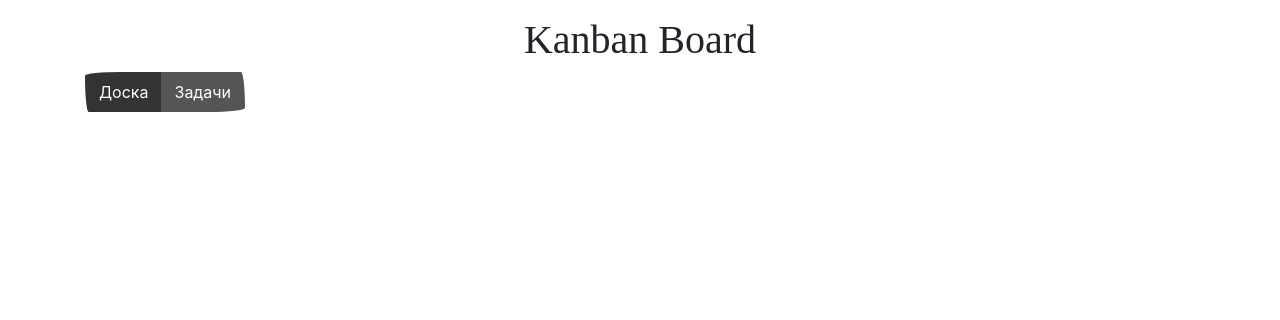
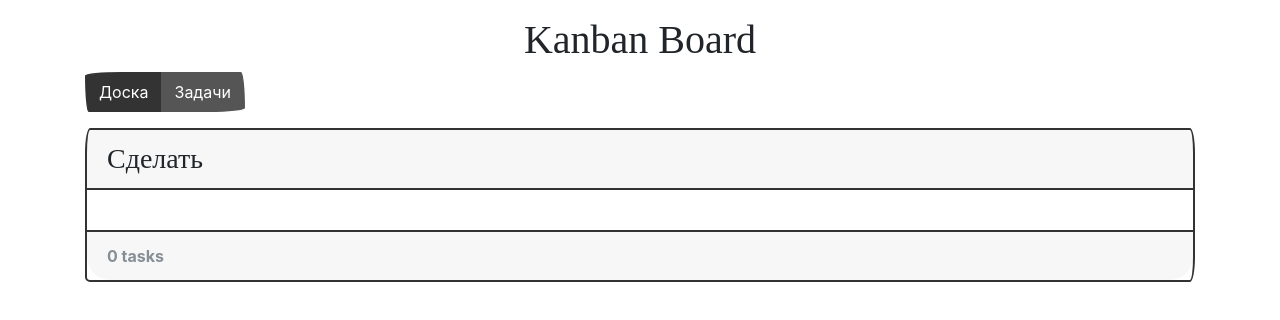
Before and after one commit to Babanskiy1994/KanbanVue, a Vue app: page /#/board in a window 1280 px wide. Shown: the top 320 px of the page. Built offline with nearby package versions, Linux system fonts and the light colour scheme; a web font is replaced by a local one.

Commit message:
tasklane

```diff
--- a/src/components/KanbanBoard.vue
+++ b/src/components/KanbanBoard.vue
@@ -1,9 +1,24 @@
 <template>
-
+	<div class="board">
+		<div class="row">
+			<div class="col-md">
+				<task-lane id="todo" title="Сделать" :items="todoItems"></task-lane>
+			</div>
+		</div>
+	</div>
 </template>
 
 <script>
+	import { mapState } from 'vuex';
+	import TaskLane from './TaskLane';
+
 	export default {
 		name: 'KanbanBoard',
+		components: {
+			'task-lane': TaskLane,
+		},
+		computed: mapState({
+			todoItems: s => s.items.todo,
+		}),
 	};
 </script>
--- /dev/null
+++ b/src/components/TaskLane.vue
@@ -0,0 +1,32 @@
+<template>
+  <div class="card">
+    <h3 class="card-header">{{title}}</h3>
+    <div class="card-body">
+      <div v-for="item in items" :key="item.id">
+        <item :item="item"></item>
+      </div>
+    </div>
+    <div class="card-footer text-muted">
+      {{itemCount}}
+    </div>
+  </div>
+</template>
+
+<script>
+  import TaskLaneItem from './TaskLaneItem';
+
+  export default {
+    name: 'TaskLane',
+    props: ['items', 'title', 'id'],
+    components: {
+      item: TaskLaneItem,
+    },
+    computed: {
+      itemCount() {
+        if (!this.items) return '';
+        if (this.items.length === 1) return '1 task';
+        return `${this.items.length} tasks`;
+      },
+    },
+  };
+</script>
--- /dev/null
+++ b/src/components/TaskLaneItem.vue
@@ -0,0 +1,23 @@
+<template>
+  <div class="card task-lane-item">
+    <div class="card-block">
+      <i class="card-title">
+        <span class="text-muted">#{{item.id}}</span>
+        {{item.text}}
+      </i>
+    </div>
+  </div>
+</template>
+
+<script>
+  export default {
+    name: 'TaskLaneItem',
+    props: ['item'],
+  };
+</script>
+
+<style>
+  .card.task-lane-item {
+    background: #dddce5;
+  }
+</style>
```
